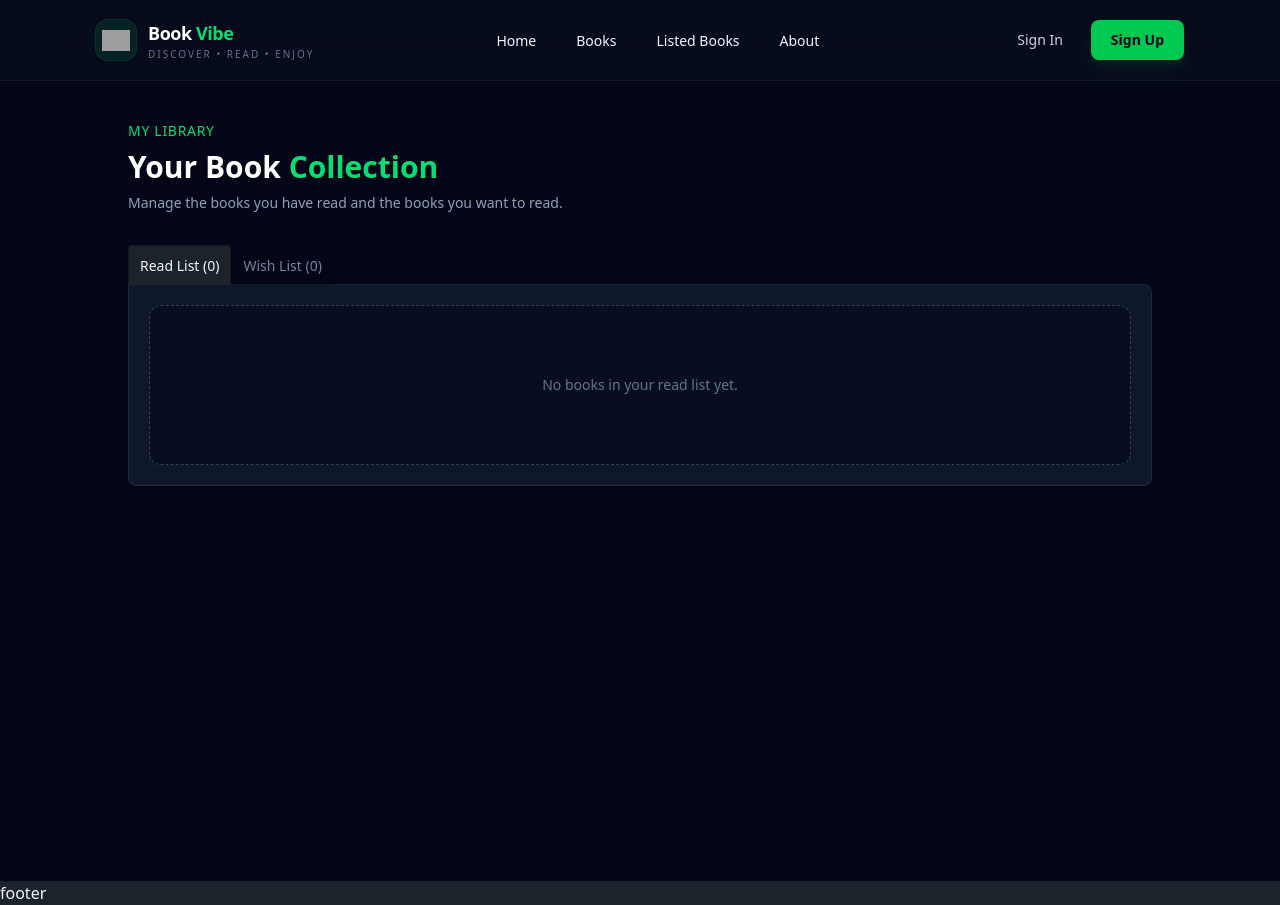
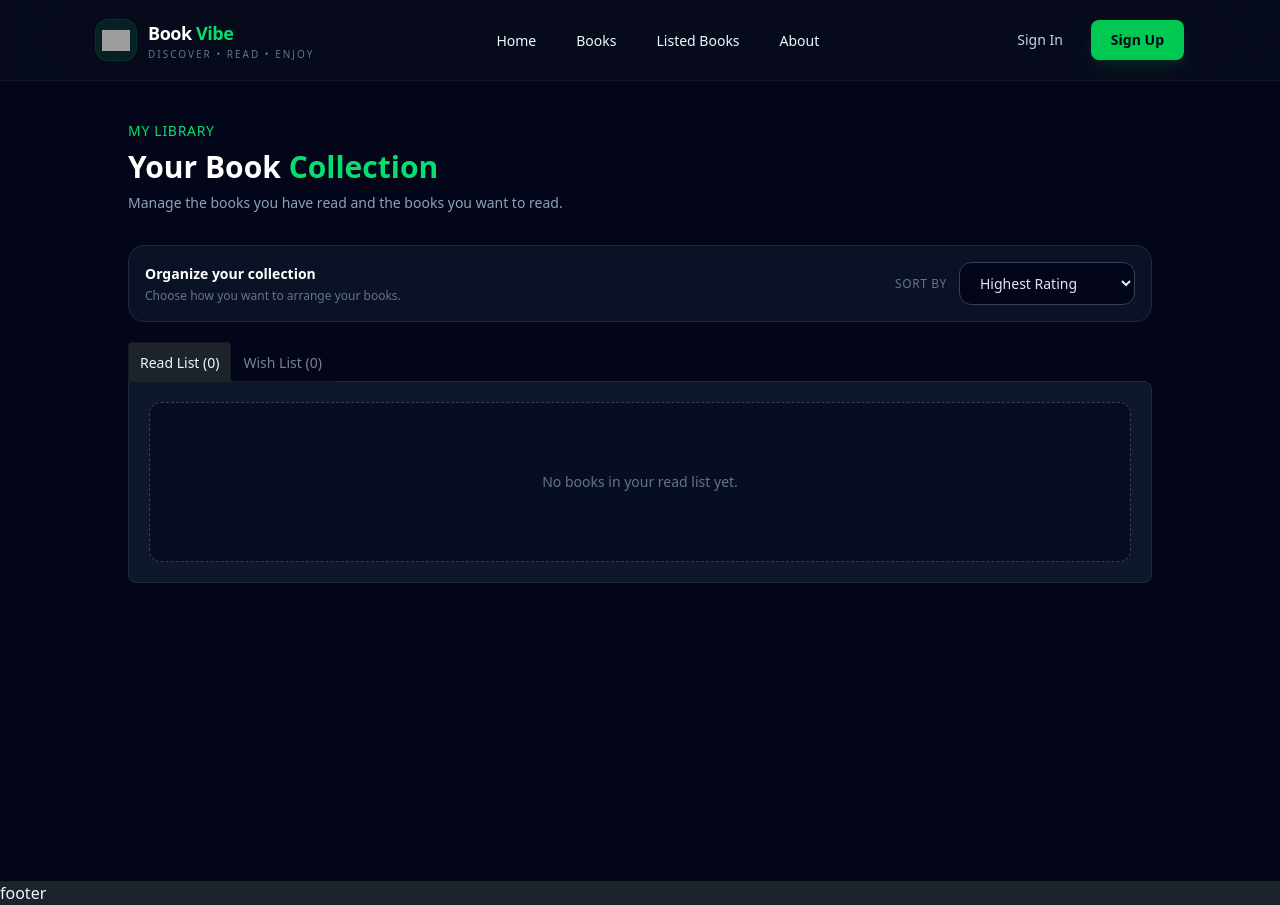
Before and after one commit to asm-saim/book-vibe, a Next.js app: page /list-book in a window 1280 px wide. Built offline with nearby package versions, Linux system fonts and the light colour scheme; grey boxes are pictures that could not be loaded.

Commit message:
sorting added

```diff
--- a/src/app/books/page.tsx
+++ b/src/app/books/page.tsx
@@ -16,7 +16,7 @@ const Books = async () => {
   const books = await getBooks();
 
   return (
-    <section className="mx-auto w-full max-w-6xl px-4 py-12 sm:px-6 lg:px-8">
+    <section className="mx-auto w-full max-w-6xl px-4 py-8 sm:px-6 lg:px-8">
       {/* Section Heading */}
       <div className="mb-8 mt-5 text-center">
         <p className="text-sm font-medium uppercase tracking-wider text-green-400">Explore the collection</p>
@@ -32,7 +32,7 @@ const Books = async () => {
 
       {/* Books Grid */}
       <div className="grid grid-cols-1 gap-6 sm:grid-cols-2 lg:grid-cols-4">
-        {books.map((book:IBook) => (
+        {books.map((book: IBook) => (
           <Book key={book.bookId} book={book} />
         ))}
       </div>
--- a/src/app/list-book/page.tsx
+++ b/src/app/list-book/page.tsx
@@ -1,13 +1,32 @@
 "use client";
 
+import LibraryCard from "@/components/shared/LibratyCard";
 import { BookContext } from "@/context/BookContext";
 import { IBook } from "@/types/types";
-import Image from "next/image";
-import Link from "next/link";
-import { useContext } from "react";
+import { useContext, useState } from "react";
 
 const ReadList = () => {
   const { readList, wishList } = useContext(BookContext);
+
+  const [sortType, setSortType] = useState<"rating" | "year" | "pages">("rating");
+
+  //for sort section:
+  const sortBooks = (books: IBook[]) => {
+    const sortedBooks = [...books];
+
+    if (sortType === "rating") {
+      sortedBooks.sort((a, b) => b.rating - a.rating);
+    } else if (sortType === "year") {
+      sortedBooks.sort((a, b) => b.yearOfPublishing - a.yearOfPublishing);
+    } else if (sortType === "pages") {
+      sortedBooks.sort((a, b) => b.totalPages - a.totalPages);
+    }
+
+    return sortedBooks;
+  };
+
+  const sortedReadList = sortBooks(readList);
+  const sortedWishList = sortBooks(wishList);
 
   return (
     <section className="min-h-screen bg-slate-950 px-4 py-10 sm:px-6 lg:px-8">
@@ -23,6 +42,28 @@ const ReadList = () => {
           <p className="mt-2 text-sm text-slate-400">Manage the books you have read and the books you want to read.</p>
         </div>
 
+        {/* Sort Section */}
+        <div className="mb-5 flex flex-col gap-3 rounded-2xl border border-slate-800 bg-slate-900/70 p-4 sm:flex-row sm:items-center sm:justify-between">
+          <div>
+            <p className="text-sm font-semibold text-white">Organize your collection</p>
+            <p className="mt-1 text-xs text-slate-500">Choose how you want to arrange your books.</p>
+          </div>
+
+          <div className="flex items-center gap-3">
+            <span className="hidden text-xs font-medium uppercase tracking-wider text-slate-500 sm:block">Sort by</span>
+
+            <select
+              value={sortType}
+              onChange={(e) => setSortType(e.target.value as "rating" | "year" | "pages")}
+              className="w-full rounded-xl border border-slate-700 bg-slate-950 px-4 py-2.5 text-sm font-medium text-slate-200 outline-none transition focus:border-green-400 focus:ring-1 focus:ring-green-400 sm:w-44"
+            >
+              <option value="rating">Highest Rating</option>
+              <option value="year">Newest Published</option>
+              <option value="pages">Most Pages</option>
+            </select>
+          </div>
+        </div>
+
         {/* Tabs */}
         <div className="tabs tabs-lift w-full">
           {/* Read List */}
@@ -35,9 +76,9 @@ const ReadList = () => {
           />
 
           <div className="tab-content border-slate-800 bg-slate-900 p-4 sm:p-5">
-            {readList.length > 0 ? (
+            {sortedReadList.length > 0 ? (
               <div className="space-y-4">
-                {readList.map((book: IBook) => (
+                {sortedReadList.map((book: IBook) => (
                   <LibraryCard key={book.bookId} book={book} />
                 ))}
               </div>
@@ -52,7 +93,7 @@ const ReadList = () => {
           <div className="tab-content border-slate-800 bg-slate-900 p-4 sm:p-5">
             {wishList.length > 0 ? (
               <div className="space-y-4">
-                {wishList.map((book: IBook) => (
+                {sortedWishList.map((book: IBook) => (
                   <LibraryCard key={book.bookId} book={book} />
                 ))}
               </div>
@@ -66,54 +107,6 @@ const ReadList = () => {
   );
 };
 
-const LibraryCard = ({ book }: { book: IBook }) => {
-  return (
-    <article className="group flex min-h-40 overflow-hidden rounded-xl border border-slate-800 bg-slate-950 transition duration-300 hover:border-green-400/40">
-      {/* Image */}
-      <div className="relative h-48 w-32 shrink-0 sm:h-48 sm:w-36">
-        <Image src={book.image} fill alt={book.bookName} className="object-cover" />
-      </div>
-
-      {/* Content */}
-      <div className="flex flex-1 flex-col justify-between p-4">
-        <div>
-          <div className="flex items-start justify-between gap-4">
-            <div>
-              <h2 className="line-clamp-1 text-lg font-bold text-white transition group-hover:text-green-400">
-                {book.bookName}
-              </h2>
-
-              <p className="mt-0.5 text-sm text-slate-400">by {book.author}</p>
-            </div>
-
-            <span className="shrink-0 rounded-full bg-green-400/10 px-2.5 py-1 text-xs font-medium text-green-400">
-              {book.category}
-            </span>
-          </div>
-
-          <p className="mt-2 line-clamp-2 text-sm leading-5 text-slate-400">{book.review}</p>
-        </div>
-
-        {/* Bottom Info */}
-        <div className="mt-3 flex items-center justify-between border-t border-slate-800 pt-3">
-          <div className="flex items-center gap-4 text-xs">
-            <span className="text-yellow-400">★ {book.rating}</span>
-
-            <span className="text-slate-400">{book.totalPages} pages</span>
-
-            <span className="hidden text-slate-500 sm:inline">{book.yearOfPublishing}</span>
-          </div>
-          <Link href={`/books/${book.bookId}`}>
-            <button className="rounded-lg bg-green-500 px-3 py-1.5 text-sm font-semibold text-slate-950 transition hover:bg-green-400">
-              Details ⮞
-            </button>
-          </Link>
-        </div>
-      </div>
-    </article>
-  );
-};
-
 const EmptyState = ({ text }: { text: string }) => {
   return (
     <div className="flex min-h-40 items-center justify-center rounded-xl border border-dashed border-slate-700 bg-slate-950/50">
--- a/src/components/homepage/Books.tsx
+++ b/src/components/homepage/Books.tsx
@@ -16,7 +16,7 @@ const Books = async () => {
   const books = await getBooks();
 
   return (
-    <section className="mx-auto w-full max-w-6xl px-4 py-12 sm:px-6 lg:px-8">
+    <section className="mx-auto w-full max-w-6xl px-4 py-8 sm:px-6 lg:px-8">
       {/* Section Heading */}
       <div className="mb-8 mt-5 text-center">
         <p className="text-sm font-medium uppercase tracking-wider text-green-400">Explore the collection</p>
--- /dev/null
+++ b/src/components/shared/LibratyCard.tsx
@@ -0,0 +1,53 @@
+import { IBook } from "@/types/types";
+import Image from "next/image";
+import Link from "next/link";
+
+const LibraryCard = ({ book }: { book: IBook }) => {
+  return (
+    <article className="group flex min-h-40 overflow-hidden rounded-xl border border-slate-800 bg-slate-950 transition duration-300 hover:border-green-400/40">
+      {/* Image */}
+      <div className="relative h-48 w-32 shrink-0 sm:h-48 sm:w-36">
+        <Image src={book.image} fill alt={book.bookName} className="object-cover" />
+      </div>
+
+      {/* Content */}
+      <div className="flex flex-1 flex-col justify-between p-4">
+        <div>
+          <div className="flex items-start justify-between gap-4">
+            <div>
+              <h2 className="line-clamp-1 text-lg font-bold text-white transition group-hover:text-green-400">
+                {book.bookName}
+              </h2>
+
+              <p className="mt-0.5 text-sm text-slate-400">by {book.author}</p>
+            </div>
+
+            <span className="shrink-0 rounded-full bg-green-400/10 px-2.5 py-1 text-xs font-medium text-green-400">
+              {book.category}
+            </span>
+          </div>
+
+          <p className="mt-2 line-clamp-2 text-sm leading-5 text-slate-400">{book.review}</p>
+        </div>
+
+        {/* Bottom Info */}
+        <div className="mt-3 flex items-center justify-between border-t border-slate-800 pt-3">
+          <div className="flex items-center gap-4 text-xs">
+            <span className="text-yellow-400">★ {book.rating}</span>
+
+            <span className="text-slate-400">{book.totalPages} pages</span>
+
+            <span className="hidden text-slate-500 sm:inline">{book.yearOfPublishing}</span>
+          </div>
+          <Link href={`/books/${book.bookId}`}>
+            <button className="rounded-lg bg-green-500 px-3 py-1.5 text-sm font-semibold text-slate-950 transition hover:bg-green-400">
+              Details ⮞
+            </button>
+          </Link>
+        </div>
+      </div>
+    </article>
+  );
+};
+
+export default LibraryCard;
```
